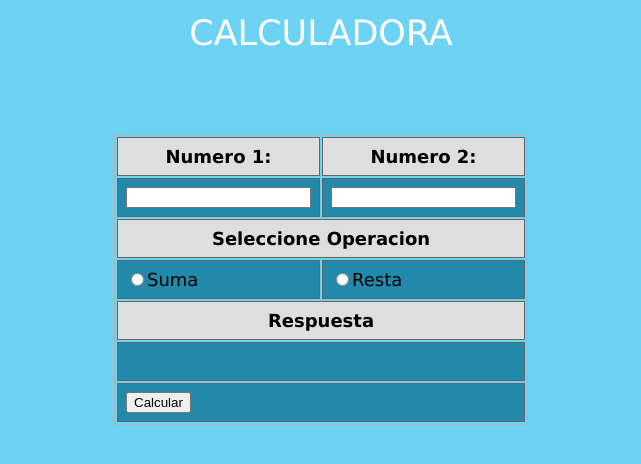
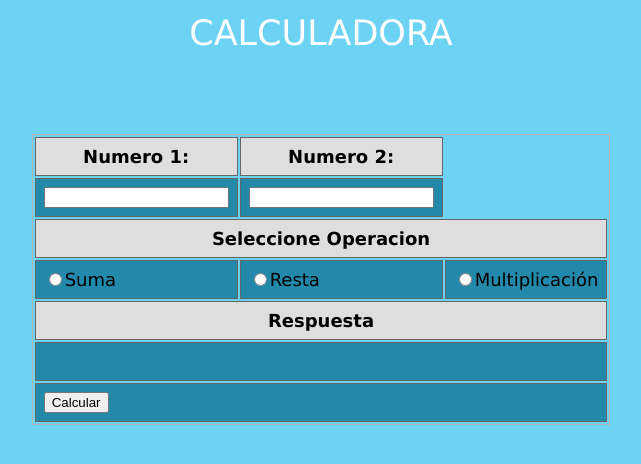
Before and after one commit to alejobenitez/calculadora, a PHP site: page / in a window 1280 px wide. Shown: the top 464 px of the page, without its empty margins (319-960 px from the left). Run offline with PHP 8.4, Linux system fonts and the light colour scheme.

Commit message:
Actualizacion index.php
Se agrega botón que agrega función de multiplicación

```diff
--- a/index.php
+++ b/index.php
@@ -1,5 +1,5 @@
 <?php
-	//VERSION 1.5 DE INDEX.PHP
+	//VERSION V2.0 INDEX.PHP
 	if (empty($_GET['solucion'])) {
 		$solucion="";
 	}else{
@@ -29,21 +29,22 @@
 						<td> <input type='text' name='Num2'></td>
 					</tr>
 					<tr>
-						<th colspan=2>Seleccione Operacion</th>
+						<th colspan=3>Seleccione Operacion</th>
 
 					</tr>
 					<tr>
 						<td> <input name="Operacion" type="radio" value="Suma">Suma</td>
 						<td> <input name="Operacion" type="radio" value="Resta">Resta</td>
+						<td> <input name="Operacion" type="radio" value="Multiplicación">Multiplicación</td>
 					</tr>
 					<tr>
-						<th colspan=2>Respuesta</th>
+						<th colspan=3>Respuesta</th>
 					</tr>
 					<tr >
-						<td colspan=2> <font color=white>&#160</font><?php echo $solucion;?></td>
+						<td colspan=3> <font color=white>&#160</font><?php echo $solucion;?></td>
 					</tr>
 					<tr>
-						<td colspan=2><input type='submit' name='Registrar' value='Calcular'></td>
+						<td colspan=3><input type='submit' name='Registrar' value='Calcular'></td>
 					</tr>
 				</form>
 			</table>
```
